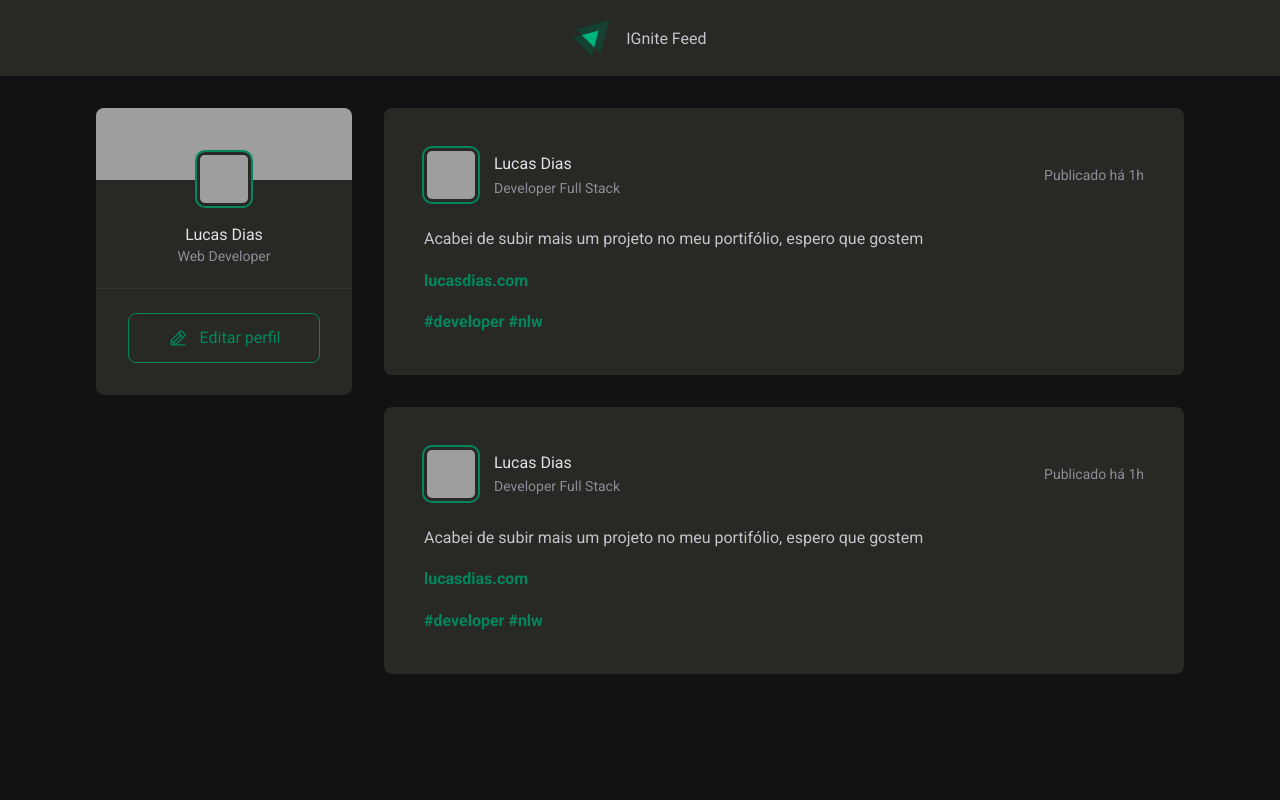
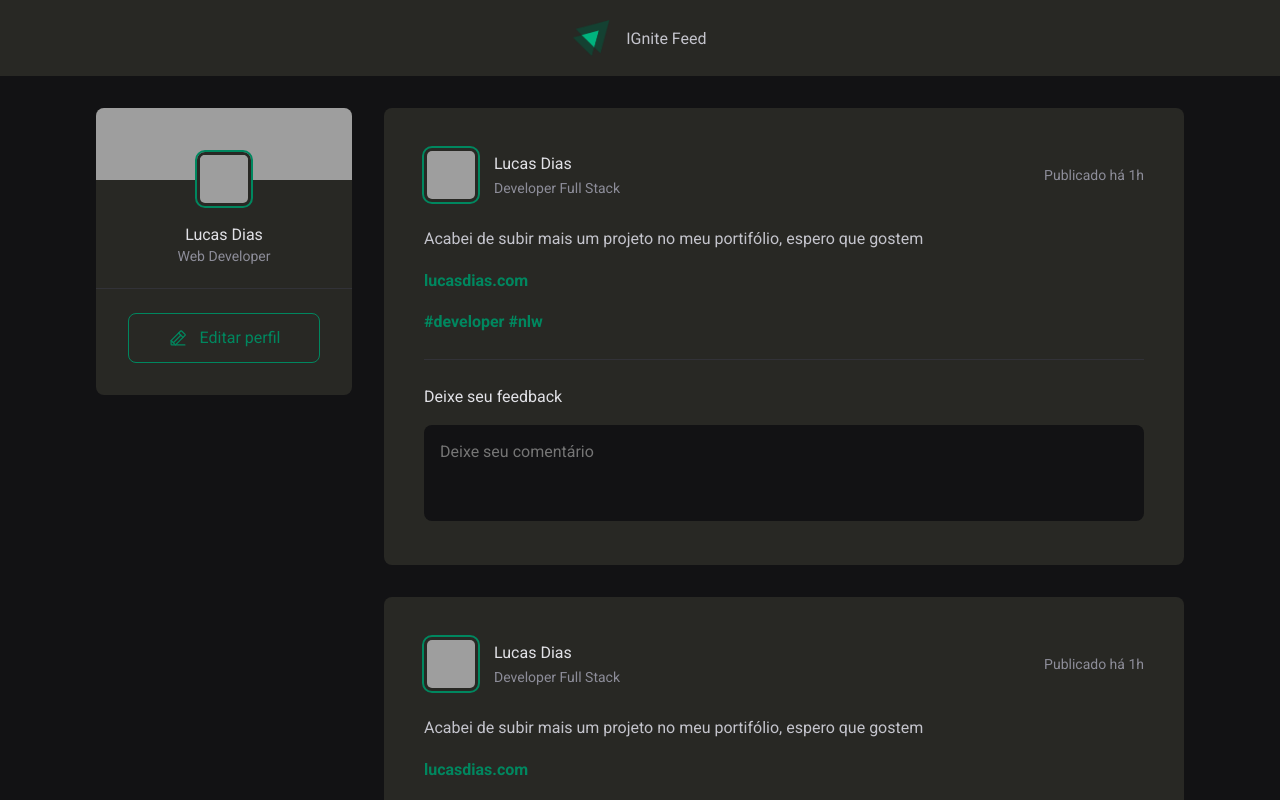
Before and after one commit to LucaFDias/ignite-feed, a React (Vite) app: page / in a window 1280 px wide. Shown: the top 800 px of the page. Built offline with nearby package versions, Linux system fonts and the light colour scheme; grey boxes are pictures that could not be loaded.

Commit message:
section comments

```diff
--- a/src/components/Post.jsx
+++ b/src/components/Post.jsx
@@ -21,8 +21,16 @@
                 <p>Acabei de subir mais um projeto no meu portifólio, espero que gostem</p>
                 <p><a href="github.com/lucaFdias">lucasdias.com</a></p>
                 <p><a href="#">#developer #nlw</a></p>
-
             </div>
+            <form className={styles.commentForm}>
+                <strong>Deixe seu feedback</strong>
+                <textarea
+                placeholder="Deixe seu comentário"
+                />
+                <footer>
+                    <button type="submit">Publicar</button>
+                </footer>
+            </form>
         </article>
     )
 }
--- a/src/components/Post.module.css
+++ b/src/components/Post.module.css
@@ -68,3 +68,55 @@
     color: var(--gray-400);
     line-height: 1.6;
 }
+
+.commentForm {
+    width: 100%;
+    margin-top: 1.5rem;
+    padding-top: 1.5rem;
+    border-top: 1px solid var(--gray-600);
+}
+
+.commentForm > strong {
+    line-height: 1.6;
+    color: var(--gray-100);
+}
+
+.commentForm textarea {
+    width: 100%;
+    background: var(--gray-900);
+    border: 0;
+    resize: none;
+    height: 6rem;
+    padding: 1rem;
+    border-radius: 8px;
+    color: var(--gray-100);
+    line-height: 1.4;
+    margin-top: 1rem;
+}
+
+.commentForm footer {
+    visibility: hidden;
+    max-height: 0;
+}
+
+.commentForm:focus-within footer{
+    visibility: visible;
+    max-height: none;
+}
+
+.commentForm footer > button {
+    padding: 1rem 1.5rem;
+    margin-top: 1rem;
+    border-radius: 8px;
+    border: 0;
+    background: var(--green-500);
+    font-weight: medium;
+    color: var(--white);
+    cursor: pointer;
+}
+
+
+.commentForm button:hover {
+    background: var(--green-200);
+    transition: 0.2;
+}
--- a/src/global.css
+++ b/src/global.css
@@ -12,6 +12,10 @@
 
     --green-200: #00b37e;
     --green-500: #00875f;
+}
+:focus {
+    outline: transparent;
+    box-shadow: 0 0 0 1px var(--green-500);
 }
 
 * {
```
